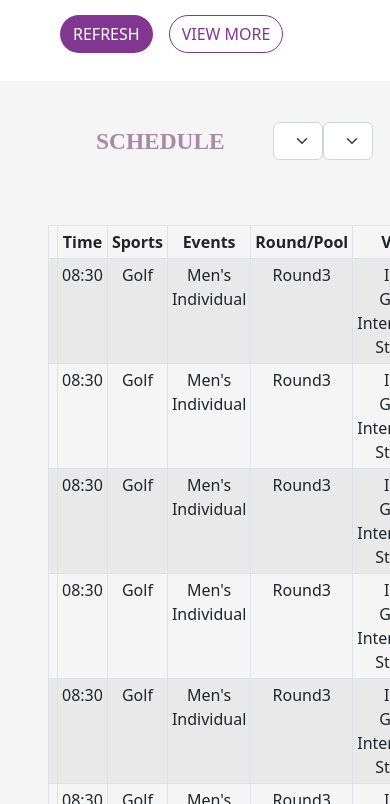
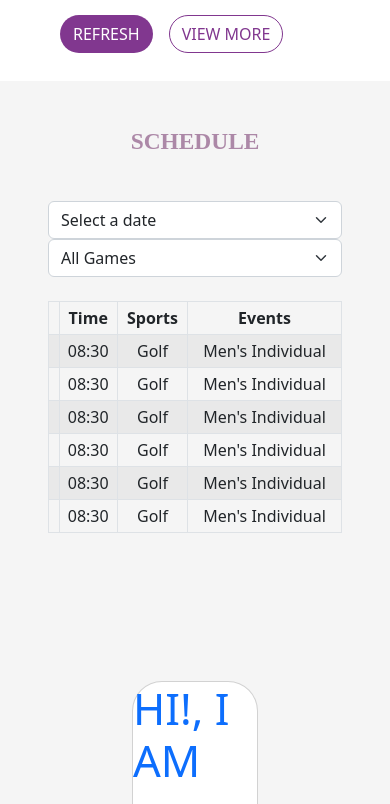
Before and after one commit to rahul0083/allSport, a React (Create React App) app: page / in a window 390 px wide. Shown: the part 2300-3104 px from the top of the page. Built offline with nearby package versions, Linux system fonts and the light colour scheme.

Commit message:
Update homepage.js

```diff
--- a/src/homepage.js
+++ b/src/homepage.js
@@ -221,15 +221,22 @@ const Homepage = () => {
       </div>
 
       {/* SCHEDULE */}
-      <div className='d-flex align-items-center px-5'>
-        <span className='schedule-text px-5'>SCHEDULE</span>
+      <Row className='d-flex align-items-center px-5'>
+        <Col xs={12} sm={4} className='px-5'>
+          <span className='schedule-text'>SCHEDULE</span>
+        </Col>
+        <Col xs={12} sm={4}>
           <select className='form-select' aria-label='Default select example'>
             <option selected>Select a date</option>
           </select>
+        </Col>
+        <Col xs={12} sm={4}>
           <select className='form-select' aria-label='Default select example'>
             <option selected>All Games</option>
           </select>
-      </div>
+        </Col>
+      </Row>
+      {/* schedule table */}
       <div className='d-flex align-items-center mt-4 px-5'>
         <Table striped bordered hover size='sm' className='table-responsive'>
           <thead>
@@ -238,8 +245,8 @@ const Homepage = () => {
               <th>Time</th>
               <th>Sports</th>
               <th>Events</th>
-              <th>Round/Pool</th>
-              <th>Venue</th>
+              <th className='d-none d-md-table-cell'>Round/Pool</th>
+              <th className='d-none d-md-table-cell'>Venue</th>
             </tr>
           </thead>
 
@@ -250,13 +257,15 @@ const Homepage = () => {
                 <td>{item?.time}</td>
                 <td>{item?.sports}</td>
                 <td>{item?.event}</td>
-                <td>{item?.roundpoll}</td>
-                <td>{item?.venue}</td>
+                <td className='d-none d-md-table-cell'>{item?.roundpoll}</td>
+                <td className='d-none d-md-table-cell'>{item?.venue}</td>
               </tr>
             ))}
           </tbody>
         </Table>
       </div>
+
+      {/* hi i am */}
       <div className='d-flex justify-content-center align-items-center'>
         <Card className='card-mascot'>
           <Row>
```
Lines whose indentation alone changed are shown as unchanged.
